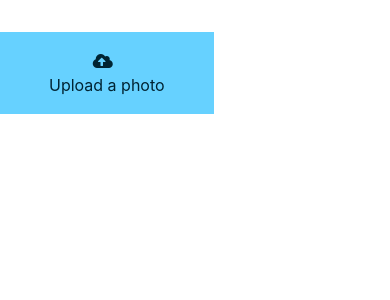
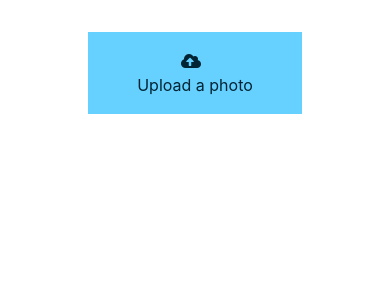
Before and after one commit to duhamelgm/hackathon-compadre, a Vue app in the folder compadre-app/: page / in a window 390 px wide. Shown: the top 300 px of the page. Built offline with nearby package versions, Linux system fonts and the light colour scheme.

Commit message:
Make it responsive

```diff
--- a/compadre-app/src/components/ProductsList.vue
+++ b/compadre-app/src/components/ProductsList.vue
@@ -49,6 +49,13 @@
 .products-content .content {
   margin: 0;
 }
+
+@media (max-width: 1024px) {
+  .products-content {
+    max-height: unset;
+    margin: 0 2rem 6rem;
+  }
+}
 </style>
 
 <script>
--- a/compadre-app/src/components/SearchProduct.vue
+++ b/compadre-app/src/components/SearchProduct.vue
@@ -42,6 +42,17 @@ import ProductsList from "./ProductsList.vue";
   max-height: 100vh;
   overflow: hidden;
   gap: 2rem;
+}
+
+@media (max-width: 1024px) {
+  .container {
+    flex-direction: column;
+    overflow: scroll;
+  }
+
+  .image-file-input {
+    margin: auto;
+  }
 }
 
 .image-file-input {
```
